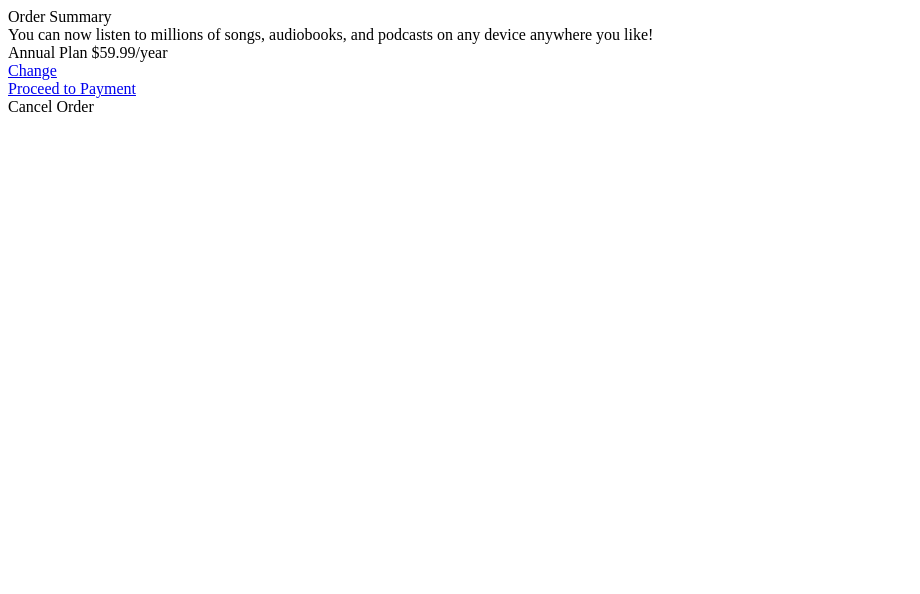
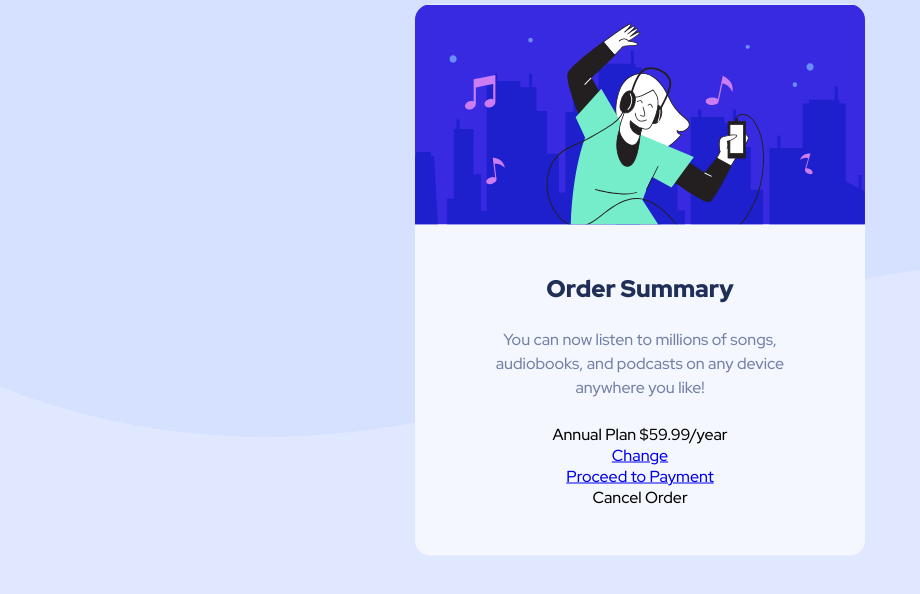
Before and after one commit to rflkowalski/fem-newbie-order-summary-component, a plain HTML site: page index.html in a window 1280 px wide. Shown: the whole page, without its empty margins (0-920 px from the left). Drawn offline with Linux system fonts and the light colour scheme.

Commit message:
Style works
- update index.html
- create basic style rules

```diff
--- a/css/style.css
+++ b/css/style.css
@@ -10,7 +10,52 @@ html {
 }
 
 body {
+    height: 100vh;
+    width: 100vw;
+    background-image: url('../img/pattern-background-desktop.svg');
+    background-repeat: no-repeat;
+    background-size: auto;
+    background-position: center top;
+    background-color: hsl(225, 100%, 94%);
     margin: 0;
     padding: 0;
     font-family: 'Red Hat Display', sans-serif;
 }
+
+.card {
+    width: 28.125rem;
+    background-color: hsl(225, 100%, 98%);
+    border-radius: 15px;
+    overflow: hidden;
+
+    position: absolute;
+    top: 35%;
+    left: 50%;
+    transform: translate(-50%, -50%);
+}
+
+.card-img {
+    height: 13.75rem;
+    background-image: url('../img/illustration-hero.svg');
+    background-repeat: no-repeat;
+    background-size: cover;
+    background-position: center center;
+}
+
+.card-content {
+    text-align: center;
+    padding: 3rem;
+}
+
+.card-header {
+    color: hsl(223, 47%, 23%);
+    font-size: 1.5rem;
+    font-weight: 900;
+    margin: 0 0 1.5rem 0;
+}
+
+.card-text {
+    color: hsl(224, 23%, 55%);
+    line-height: 1.5;
+    margin: 0 0 1.5rem 0;
+}
--- a/index.html
+++ b/index.html
@@ -6,13 +6,14 @@
         <link rel="preconnect" href="https://fonts.googleapis.com" />
         <link rel="preconnect" href="https://fonts.gstatic.com" crossorigin />
         <link href="https://fonts.googleapis.com/css2?family=Red+Hat+Display:wght@500;700;900&display=swap" rel="stylesheet" />
+        <link rel="stylesheet" href="css/style.css" />
         <link rel="icon" type="image/png" sizes="32x32" href="img/favicon-32x32.png" />
         <title>Frontend Mentor | Order summary card</title>
     </head>
     <body>
         <div class="card">
             <div class="card-img"></div>
-            <div class="card-container">
+            <div class="card-content">
                 <div class="card-header">Order Summary</div>
                 <div class="card-text">You can now listen to millions of songs, audiobooks, and podcasts on any device anywhere you like!</div>
                 <div class="plan-container">
```
